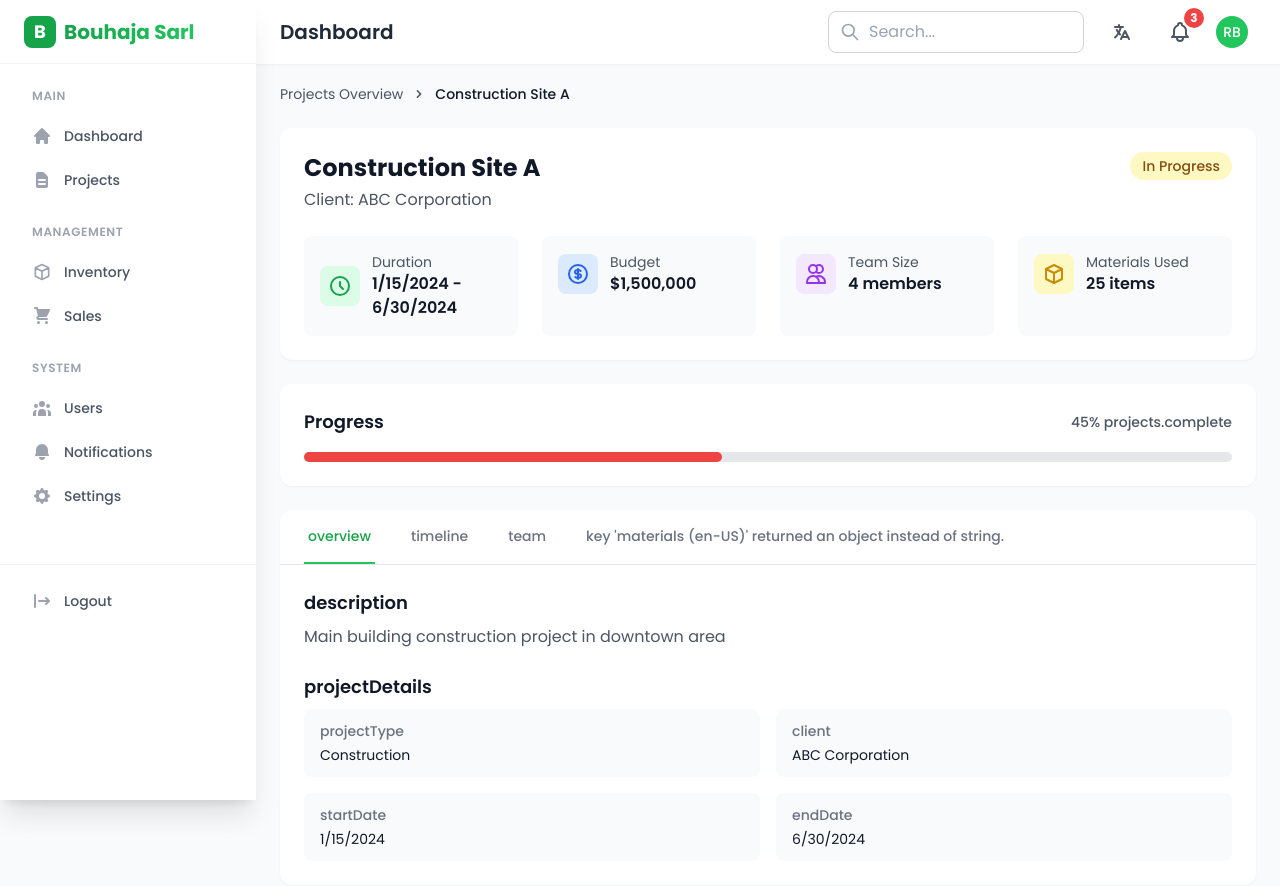
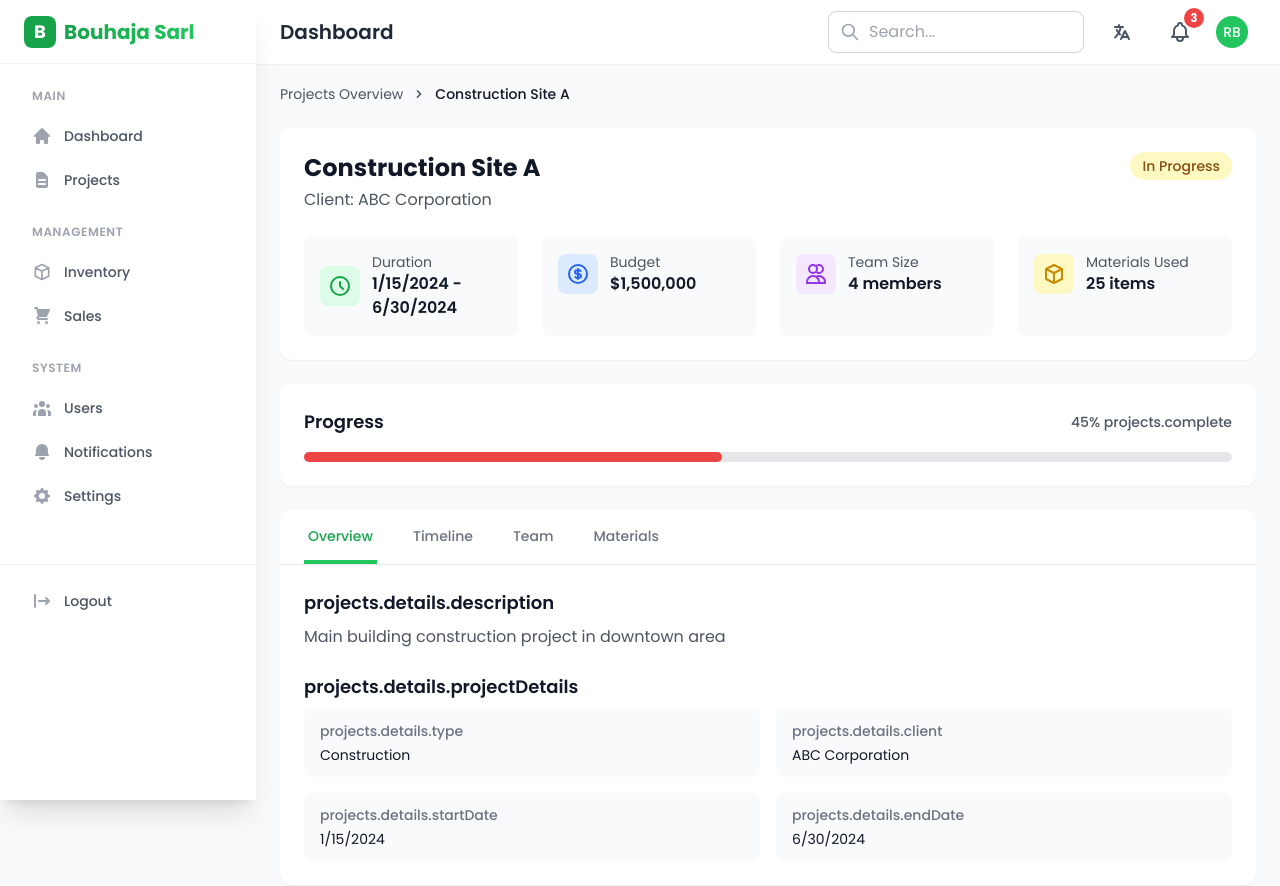
Before and after one commit to rachidfrex/construction-management-app, a React (Vite) app: page /projects/1 in a window 1280 px wide. Shown: the top 886 px of the page. Built offline with nearby package versions, Linux system fonts and the light colour scheme.

Commit message:
fix: comment out storage reset in mock database for testing purposes

```diff
--- a/src/mockData/db.ts
+++ b/src/mockData/db.ts
@@ -261,4 +261,4 @@ interface DB {
   }
 
   export const storage = StorageService.getInstance();
-  storage.reset();
+// storage.reset();
--- a/src/pages/dashboard/ProjectDetails.tsx
+++ b/src/pages/dashboard/ProjectDetails.tsx
@@ -1,6 +1,6 @@
 import { useEffect, useState } from 'react';
 import { useParams } from 'react-router-dom';
-import { motion } from 'framer-motion';
+import { motion, AnimatePresence } from 'framer-motion';
 import { useTranslation } from 'react-i18next';
 import { useToast } from '../../context/ToastContext';
 import { useTranslationContext } from '../../context/TranslationContext';
@@ -11,14 +11,42 @@ import {
   HiOutlineCurrencyDollar,
   HiOutlineUsers,
   HiOutlineCube,
-  HiOutlinePlusCircle,
-  HiOutlineDocumentText,
-  HiOutlineDownload
 } from 'react-icons/hi';
 import Sidebar from '../../components/dashboard/Sidebar';
 import Header from '../../components/dashboard/Header';
 import { storage } from '../../mockData/db';
 
+// interface Project {
+//   id: number;
+//   name: string;
+//   description: string;
+//   clientName: string;
+//   startDate: string;
+//   endDate: string;
+//   status: 'In Progress' | 'Completed' | 'Delayed' | 'Canceled';
+//   type: string;
+//   team: {
+//     id: string;
+//     name: string;
+//     role: string;
+//   }[];
+//   progress: number;
+//   budget: number;
+//   materialsUsed: number;
+//   tasks: {
+//     id: number;
+//     title: string;
+//     date: string;
+//     status: 'completed' | 'in-progress' | 'pending';
+//   }[];
+//   materials: {
+//     id: number;
+//     name: string;
+//     quantity: string;
+//     status: string;
+//     usage: string;
+//   }[];
+// }
 interface Project {
   id: number;
   name: string;
@@ -28,29 +56,13 @@ interface Project {
   endDate: string;
   status: 'In Progress' | 'Completed' | 'Delayed' | 'Canceled';
   type: string;
-  team: {
-    id: string;
-    name: string;
-    role: string;
-  }[];
+  team: TeamMember[];
   progress: number;
   budget: number;
   materialsUsed: number;
-  tasks: {
-    id: number;
-    title: string;
-    date: string;
-    status: 'completed' | 'in-progress' | 'pending';
-  }[];
-  materials: {
-    id: number;
-    name: string;
-    quantity: string;
-    status: string;
-    usage: string;
-  }[];
+  materials: Material[];
+  timeline: Milestone[];
 }
-
 const ProjectDetails = () => {
   const { id } = useParams();
   const { showToast } = useToast();
@@ -255,54 +267,75 @@ const ProjectDetails = () => {
           <div className="bg-white rounded-xl shadow-sm">
   <div className="border-b border-gray-200">
     <nav className="flex space-x-8 px-6" aria-label="Tabs">
-                {['overview', 'timeline', 'team', 'materials'].map((tab) => (
-                  <button
-                    key={tab}
-                    onClick={() => setActiveTab(tab)}
-                    className={`py-4 px-1 border-b-2 font-medium text-sm ${
-                      activeTab === tab
+      {[
+        { id: 'overview', label: t('projects.tabs.overview') },
+        { id: 'timeline', label: t('projects.tabs.timeline') },
+        { id: 'team', label: t('projects.tabs.team') },
+        { id: 'materials', label: t('projects.tabs.materials') }
+      ].map((tab) => (
+        <motion.button
+          key={tab.id}
+          onClick={() => setActiveTab(tab.id)}
+          className={`py-4 px-1 border-b-2 font-medium text-sm relative ${
+            activeTab === tab.id
               ? 'border-green-500 text-green-600'
               : 'border-transparent text-gray-500 hover:text-gray-700 hover:border-gray-300'
           }`}
+          whileHover={{ y: -1 }}
+          whileTap={{ y: 0 }}
         >
-                    {t(tab)}
-                  </button>
+          {tab.label}
+          {activeTab === tab.id && (
+            <motion.div
+              className="absolute bottom-0 left-0 right-0 h-0.5 bg-green-500"
+              layoutId="activeTab"
+            />
+          )}
+        </motion.button>
       ))}
     </nav>
   </div>
 
-            {/* Tab Content */}
-            <div className="p-6">
+  <AnimatePresence mode="wait">
+    <motion.div
+      key={activeTab}
+      initial={{ opacity: 0, y: 20 }}
+      animate={{ opacity: 1, y: 0 }}
+      exit={{ opacity: 0, y: -20 }}
+      transition={{ duration: 0.2 }}
+      className="p-6"
+    >
       {activeTab === 'overview' && (
         <div className="space-y-6">
           <div>
-                    <h3 className="text-lg font-semibold text-gray-900 mb-2">{t('description')}</h3>
+            <h3 className="text-lg font-semibold text-gray-900 mb-2">
+              {t('projects.details.description')}
+            </h3>
             <p className="text-gray-600">{project.description}</p>
           </div>
 
           <div>
-                    <h3 className="text-lg font-semibold text-gray-900 mb-2">{t('projectDetails')}</h3>
+            <h3 className="text-lg font-semibold text-gray-900 mb-2">
+              {t('projects.details.projectDetails')}
+            </h3>
             <dl className="grid grid-cols-1 md:grid-cols-2 gap-4">
-                      <div className="bg-gray-50 px-4 py-3 rounded-lg">
-                        <dt className="text-sm font-medium text-gray-500">{t('projectType')}</dt>
-                        <dd className="mt-1 text-sm text-gray-900">{project.type}</dd>
+              {[
+                { label: 'projects.details.type', value: project.type },
+                { label: 'projects.details.client', value: project.clientName },
+                {
+                  label: 'projects.details.startDate',
+                  value: new Date(project.startDate).toLocaleDateString()
+                },
+                {
+                  label: 'projects.details.endDate',
+                  value: new Date(project.endDate).toLocaleDateString()
+                }
+              ].map((item, index) => (
+                <div key={index} className="bg-gray-50 px-4 py-3 rounded-lg">
+                  <dt className="text-sm font-medium text-gray-500">{t(item.label)}</dt>
+                  <dd className="mt-1 text-sm text-gray-900">{item.value}</dd>
                 </div>
-                      <div className="bg-gray-50 px-4 py-3 rounded-lg">
-                        <dt className="text-sm font-medium text-gray-500">{t('client')}</dt>
-                        <dd className="mt-1 text-sm text-gray-900">{project.clientName}</dd>
-                      </div>
-                      <div className="bg-gray-50 px-4 py-3 rounded-lg">
-                        <dt className="text-sm font-medium text-gray-500">{t('startDate')}</dt>
-                        <dd className="mt-1 text-sm text-gray-900">
-                          {new Date(project.startDate).toLocaleDateString()}
-                        </dd>
-                      </div>
-                      <div className="bg-gray-50 px-4 py-3 rounded-lg">
-                        <dt className="text-sm font-medium text-gray-500">{t('endDate')}</dt>
-                        <dd className="mt-1 text-sm text-gray-900">
-                          {new Date(project.endDate).toLocaleDateString()}
-                        </dd>
-                      </div>
+              ))}
             </dl>
           </div>
         </div>
@@ -311,35 +344,35 @@ const ProjectDetails = () => {
       {activeTab === 'timeline' && (
         <div className="space-y-6">
           <div className="relative">
-                    {/* Timeline Header */}
-                    <div className="flex items-center justify-between mb-6">
-                      <h3 className="text-lg font-semibold text-gray-900">{t('projectTimeline')}</h3>
-                      <motion.button
-                        whileHover={{ scale: 1.02 }}
-                        whileTap={{ scale: 0.95 }}
-                        className="flex items-center gap-2 text-sm text-green-600 hover:text-green-700"
+            <h3 className="text-lg font-semibold text-gray-900 mb-6">
+              {t('projects.details.timeline')}
+            </h3>
+            <div className="space-y-8">
+              {project.timeline?.map((milestone, index) => (
+                <motion.div
+                  key={milestone.id}
+                  initial={{ opacity: 0, y: 20 }}
+                  animate={{ opacity: 1, y: 0 }}
+                  className="relative flex items-start gap-6"
                 >
-                        <HiOutlinePlusCircle className="w-5 h-5" />
-                        {t('addMilestone')}
-                      </motion.button>
-                    </div>
-
-                    {/* Timeline Items */}
-                    <div className="space-y-8">
-                      {project.tasks.map((milestone, index) => (
-                        <div key={index} className="relative flex items-start gap-6">
                   <div className="flex-none">
                     <div className={`w-3 h-3 rounded-full mt-2 ${
                       milestone.status === 'completed' ? 'bg-green-500' :
                       milestone.status === 'in-progress' ? 'bg-yellow-500' : 'bg-gray-300'
                     }`} />
-                            {index < project.tasks.length - 1 && <div className="w-px h-16 bg-gray-200 mx-auto mt-2" />}
+                    {index < project.timeline.length - 1 && (
+                      <div className="w-px h-16 bg-gray-200 mx-auto mt-2" />
+                    )}
                   </div>
                   <div>
-                            <p className="text-sm text-gray-500">{new Date(milestone.date).toLocaleDateString()}</p>
-                            <h4 className="text-base font-medium text-gray-900 mt-1">{milestone.title}</h4>
+                    <p className="text-sm text-gray-500">
+                      {new Date(milestone.date).toLocaleDateString()}
+                    </p>
+                    <h4 className="text-base font-medium text-gray-900 mt-1">
+                      {milestone.title}
+                    </h4>
                   </div>
-                        </div>
+                </motion.div>
               ))}
             </div>
           </div>
@@ -348,35 +381,27 @@ const ProjectDetails = () => {
 
       {activeTab === 'team' && (
         <div className="space-y-6">
-                  <div className="flex items-center justify-between mb-6">
-                    <h3 className="text-lg font-semibold text-gray-900">{t('teamMembers')}</h3>
-                    <motion.button
-                      whileHover={{ scale: 1.02 }}
-                      whileTap={{ scale: 0.95 }}
-                      className="flex items-center gap-2 text-sm text-green-600 hover:text-green-700"
-                      onClick={() => handleAddTeamMember({ /* member data */ })}
-                    >
-                      <HiOutlinePlusCircle className="w-5 h-5" />
-                      {t('addMember')}
-                    </motion.button>
-                  </div>
-
+          <h3 className="text-lg font-semibold text-gray-900 mb-6">
+            {t('projects.details.teamMembers')}
+          </h3>
           <div className="grid grid-cols-1 md:grid-cols-2 lg:grid-cols-3 gap-4">
-                    {project.team.map((member, index) => (
+            {project.team?.map((member) => (
               <motion.div
-                        key={index}
+                key={member.id}
+                initial={{ opacity: 0, y: 20 }}
+                animate={{ opacity: 1, y: 0 }}
                 whileHover={{ y: -2 }}
                 className="p-4 bg-gray-50 rounded-lg"
               >
                 <div className="flex items-center gap-3">
                   <div className="w-10 h-10 rounded-full bg-green-100 flex items-center justify-center">
                     <span className="text-green-600 font-medium">
-                              {member.split(' ').map(n => n[0]).join('')}
+                      {member.name?.split(' ').map(n => n[0]).join('')}
                     </span>
                   </div>
                   <div>
-                            <h4 className="text-sm font-medium text-gray-900">{member}</h4>
-                            <p className="text-xs text-gray-500">{t('projectMember')}</p>
+                    <h4 className="text-sm font-medium text-gray-900">{member.name}</h4>
+                    <p className="text-xs text-gray-500">{member.role}</p>
                   </div>
                 </div>
               </motion.div>
@@ -387,54 +412,52 @@ const ProjectDetails = () => {
 
       {activeTab === 'materials' && (
         <div className="space-y-6">
-                  <div className="flex items-center justify-between mb-6">
-                    <h3 className="text-lg font-semibold text-gray-900">{t('projectMaterials')}</h3>
-                    <motion.button
-                      whileHover={{ scale: 1.02 }}
-                      whileTap={{ scale: 0.95 }}
-                      className="flex items-center gap-2 text-sm text-green-600 hover:text-green-700"
-                      onClick={() => handleAddMaterial({ /* material data */ })}
-                    >
-                      <HiOutlinePlusCircle className="w-5 h-5" />
-                      {t('addMaterial')}
-                    </motion.button>
-                  </div>
-
+          <h3 className="text-lg font-semibold text-gray-900 mb-6">
+            {t('projects.details.materials')}
+          </h3>
           <div className="overflow-x-auto">
             <table className="min-w-full divide-y divide-gray-200">
               <thead className="bg-gray-50">
                 <tr>
-                          <th className="px-6 py-3 text-left text-xs font-medium text-gray-500 uppercase tracking-wider">{t('material')}</th>
-                          <th className="px-6 py-3 text-left text-xs font-medium text-gray-500 uppercase tracking-wider">{t('quantity')}</th>
-                          <th className="px-6 py-3 text-left text-xs font-medium text-gray-500 uppercase tracking-wider">{t('status')}</th>
-                          <th className="px-6 py-3 text-left text-xs font-medium text-gray-500 uppercase tracking-wider">{t('usage')}</th>
-                          <th className="px-6 py-3 text-right text-xs font-medium text-gray-500 uppercase tracking-wider">{t('actions')}</th>
+                  <th className="px-6 py-3 text-left text-xs font-medium text-gray-500 uppercase tracking-wider">
+                    {t('projects.materials.name')}
+                  </th>
+                  <th className="px-6 py-3 text-left text-xs font-medium text-gray-500 uppercase tracking-wider">
+                    {t('projects.materials.quantity')}
+                  </th>
+                  <th className="px-6 py-3 text-left text-xs font-medium text-gray-500 uppercase tracking-wider">
+                    {t('projects.materials.status')}
+                  </th>
+                  <th className="px-6 py-3 text-left text-xs font-medium text-gray-500 uppercase tracking-wider">
+                    {t('projects.materials.usage')}
+                  </th>
                 </tr>
               </thead>
               <tbody className="bg-white divide-y divide-gray-200">
-                        {project.materials.map((material, index) => (
-                          <tr key={index}>
-                            <td className="px-6 py-4 whitespace-nowrap text-sm text-gray-900">{material.name}</td>
-                            <td className="px-6 py-4 whitespace-nowrap text-sm text-gray-500">{material.quantity}</td>
+                {project.materials?.map((material) => (
+                  <tr key={material.id}>
+                    <td className="px-6 py-4 whitespace-nowrap text-sm text-gray-900">
+                      {material.name}
+                    </td>
+                    <td className="px-6 py-4 whitespace-nowrap text-sm text-gray-500">
+                      {material.quantity} {material.unit}
+                    </td>
                     <td className="px-6 py-4 whitespace-nowrap">
                       <span className={`px-2 py-1 text-xs font-medium rounded-full ${
-                                material.status === 'In Stock' ? 'bg-green-100 text-green-800' : 'bg-yellow-100 text-yellow-800'
+                        material.status === 'In Stock' ? 'bg-green-100 text-green-800' :
+                        'bg-yellow-100 text-yellow-800'
                       }`}>
-                                {material.status}
+                        {t(`inventory.status.${material.status.toLowerCase().replace(' ', '')}`)}
                       </span>
                     </td>
                     <td className="px-6 py-4 whitespace-nowrap">
                       <div className="w-24 bg-gray-200 rounded-full h-2">
-                                <div
+                        <motion.div
+                          initial={{ width: 0 }}
+                          animate={{ width: `${(material.used / material.quantity) * 100}%` }}
                           className="bg-green-500 h-2 rounded-full"
-                                  style={{ width: material.usage }}
                         />
                       </div>
-                            </td>
-                            <td className="px-6 py-4 whitespace-nowrap text-right text-sm">
-                              <button className="text-gray-400 hover:text-gray-600">
-                                <HiDotsVertical className="w-5 h-5" />
-                              </button>
                     </td>
                   </tr>
                 ))}
@@ -443,7 +466,8 @@ const ProjectDetails = () => {
           </div>
         </div>
       )}
-            </div>
+    </motion.div>
+  </AnimatePresence>
 </div>
         </div>
       </main>
```
Lines whose indentation alone changed are shown as unchanged.
